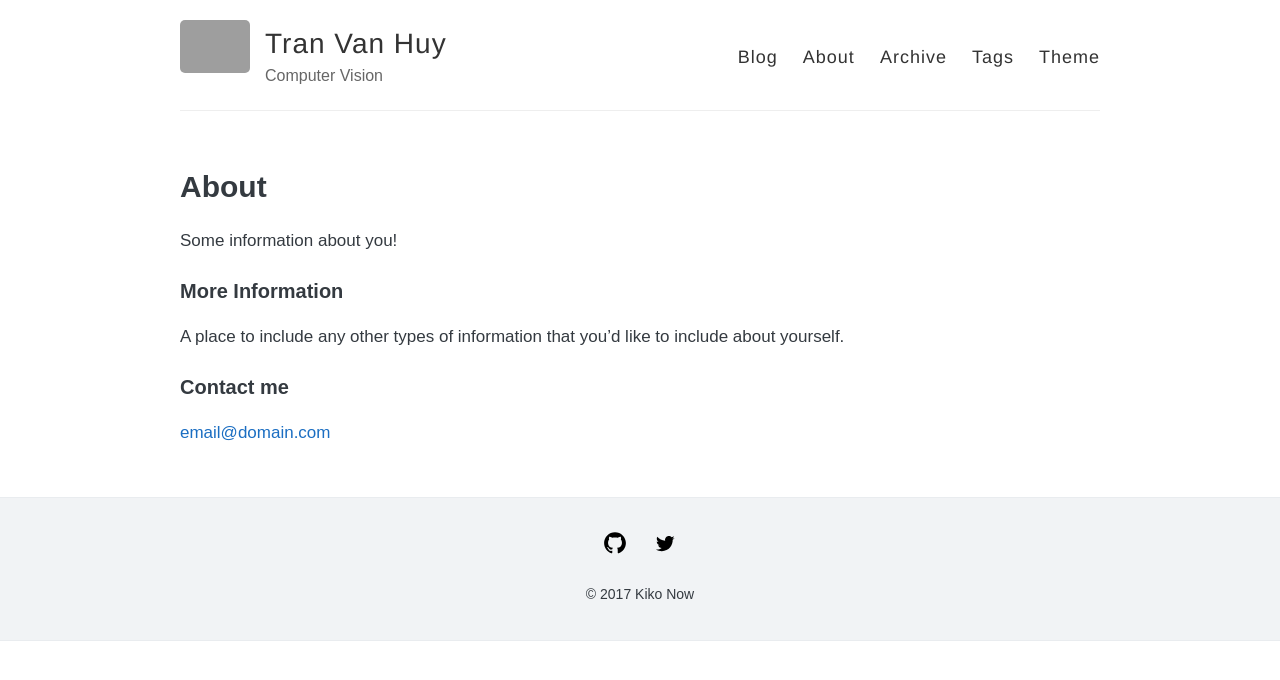
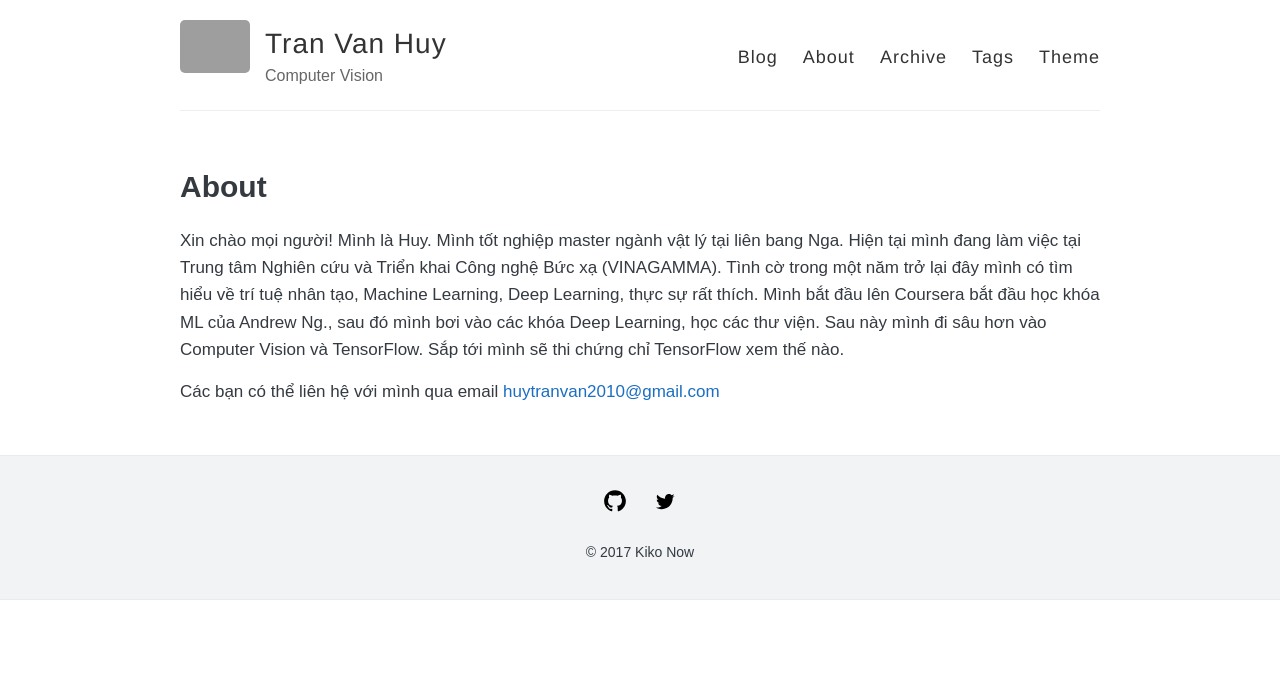
Before and after one commit to huytranvan2010/huytranvan2010.github.io, a Jekyll site: the page built from about.md, in a window 1280 px wide. Shown: the top 680 px of the page. Built offline with Jekyll 4.4.1, drawn with Linux system fonts in a browser that asks for light colours; grey boxes are pictures that could not be loaded.

Commit message:
about me

```diff
--- a/about.md
+++ b/about.md
@@ -4,12 +4,8 @@ title: About
 permalink: /about/
 ---
 
-Some information about you!
+Xin chào mọi người!
+Mình là Huy. Mình tốt nghiệp master ngành vật lý tại liên bang Nga. Hiện tại mình đang làm việc tại Trung tâm Nghiên cứu và Triển khai Công nghệ Bức xạ (VINAGAMMA). Tình cờ trong một năm trở lại đây mình có tìm hiểu về trí tuệ nhân tạo, Machine Learning, Deep Learning, thực sự rất thích. Mình bắt đầu lên Coursera bắt đầu học khóa ML của Andrew Ng., sau đó mình bơi vào các khóa Deep Learning, học các thư viện. Sau này mình đi sâu hơn vào Computer Vision và TensorFlow. Sắp tới mình sẽ thi chứng chỉ TensorFlow xem thế nào.
 
-### More Information
-
-A place to include any other types of information that you'd like to include about yourself.
-
-### Contact me
-
-[email@domain.com](mailto:email@domain.com)
+Các bạn có thể liên hệ với mình qua email
+[huytranvan2010@gmail.com](huytranvan2010@gmail.com)
```
